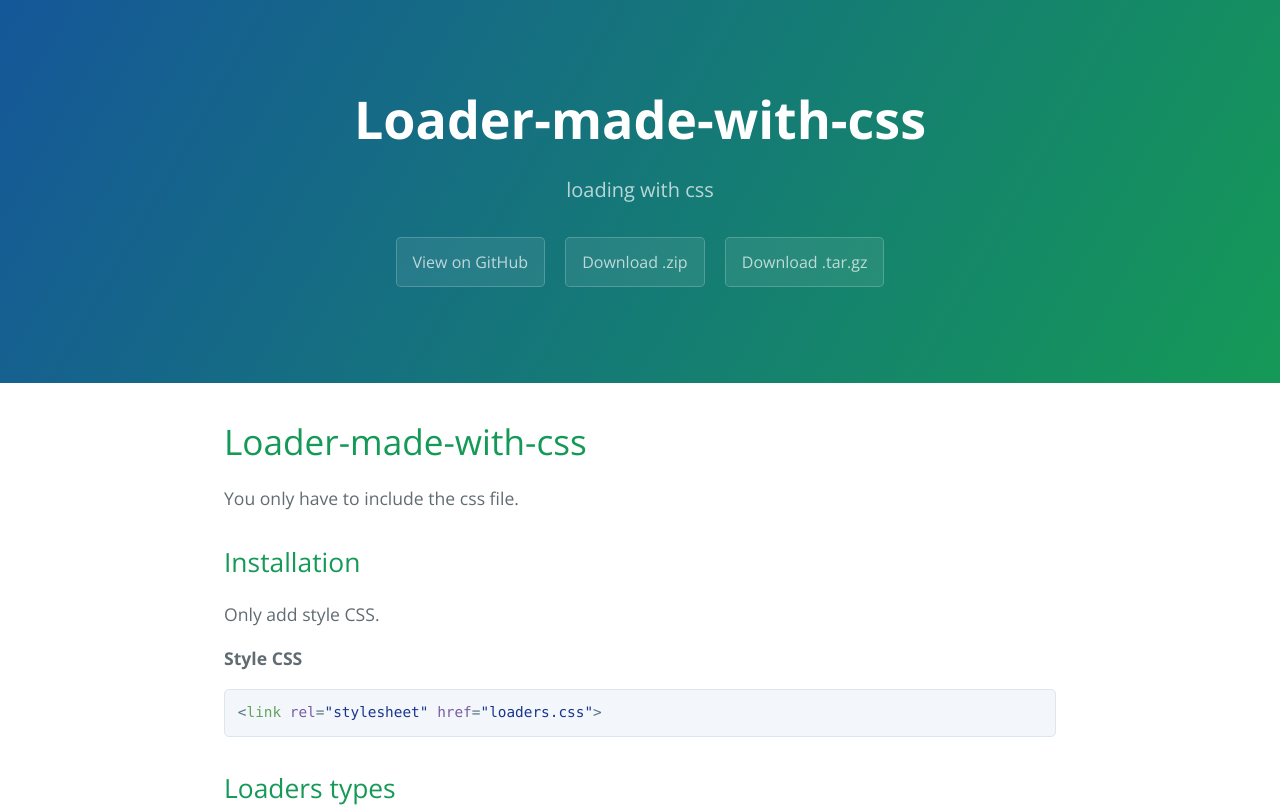
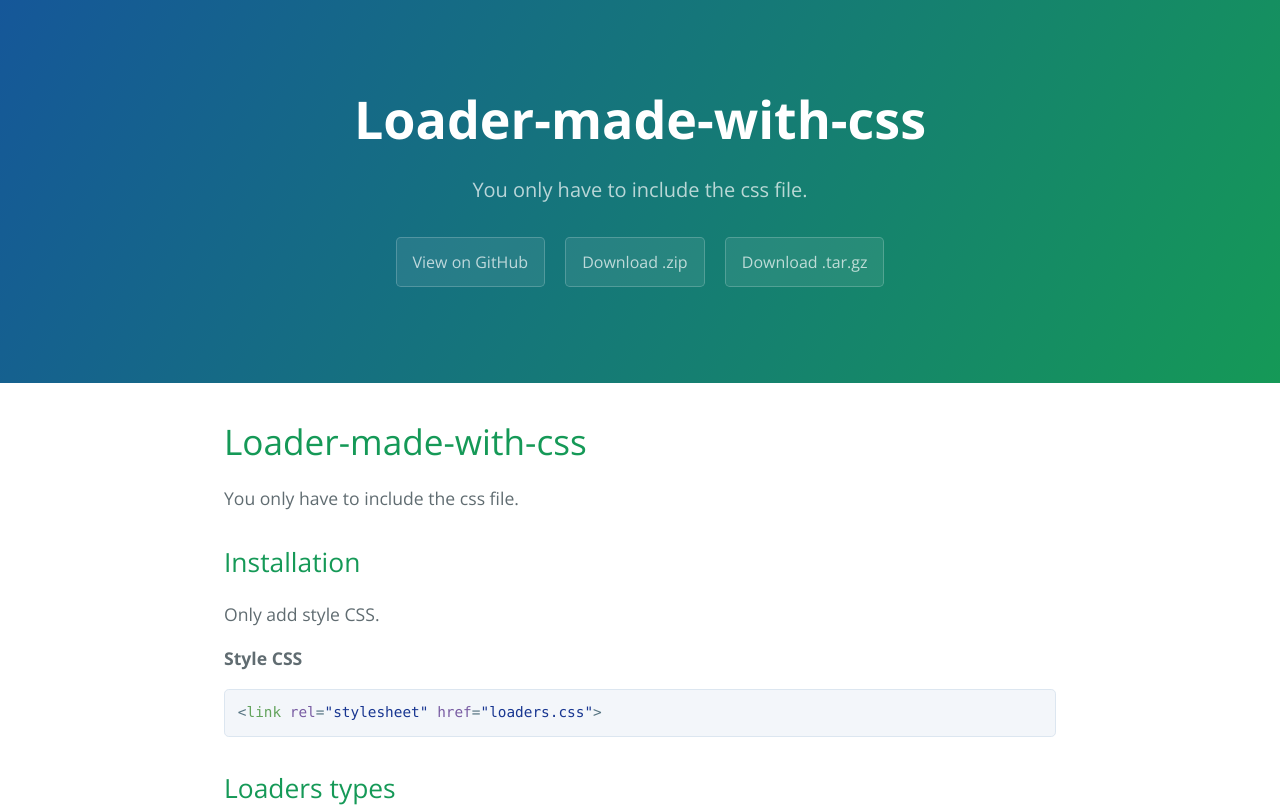
Before and after one commit to developscript/Loader-made-with-css, a plain HTML site: page index.html in a window 1280 px wide. Shown: the top 812 px of the page. Drawn offline with nearby package versions, Linux system fonts and the light colour scheme.

Commit message:
Update index.html

```diff
--- a/index.html
+++ b/index.html
@@ -12,7 +12,7 @@
   <body>
     <section class="page-header">
       <h1 class="project-name">Loader-made-with-css</h1>
-      <h2 class="project-tagline">loading with css</h2>
+      <h2 class="project-tagline">You only have to include the css file.</h2>
       <a href="https://github.com/developscript/Loader-made-with-css" class="btn">View on GitHub</a>
       <a href="https://github.com/developscript/Loader-made-with-css/zipball/master" class="btn">Download .zip</a>
       <a href="https://github.com/developscript/Loader-made-with-css/tarball/master" class="btn">Download .tar.gz</a>
```
